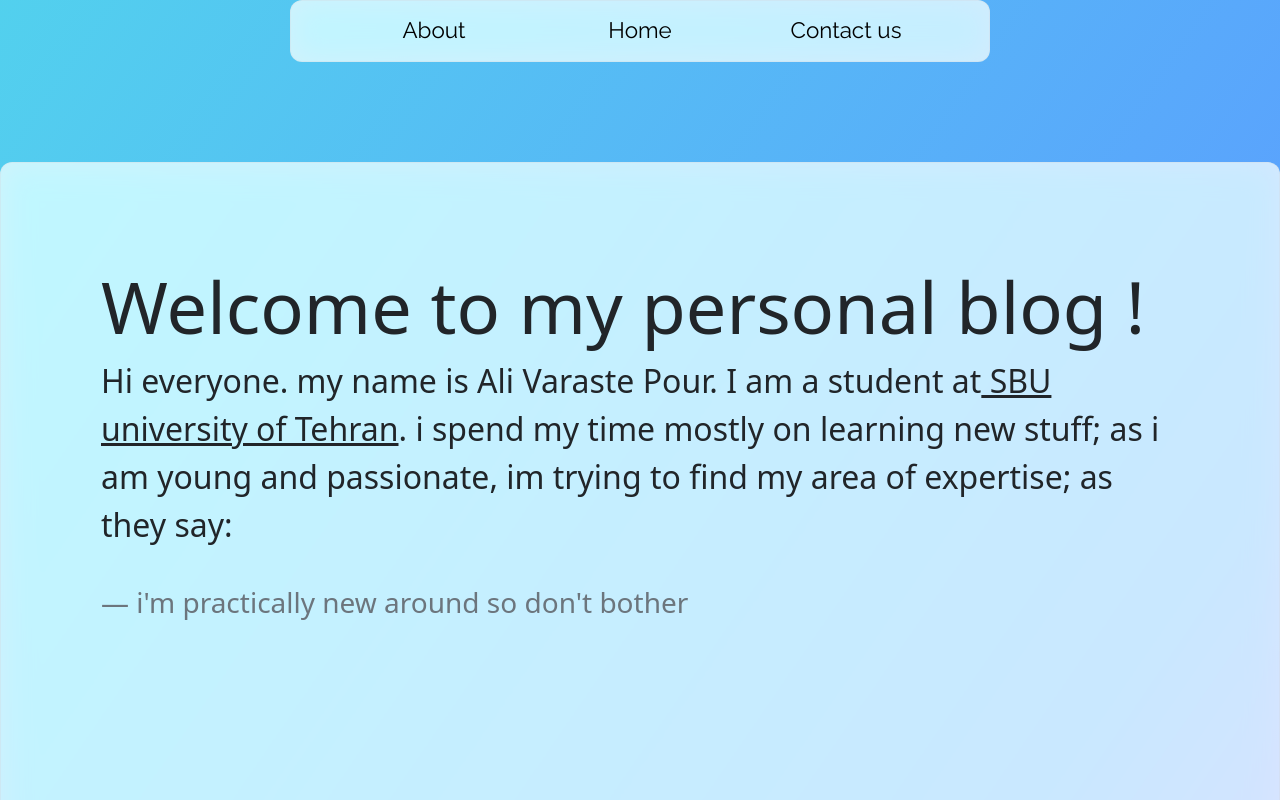
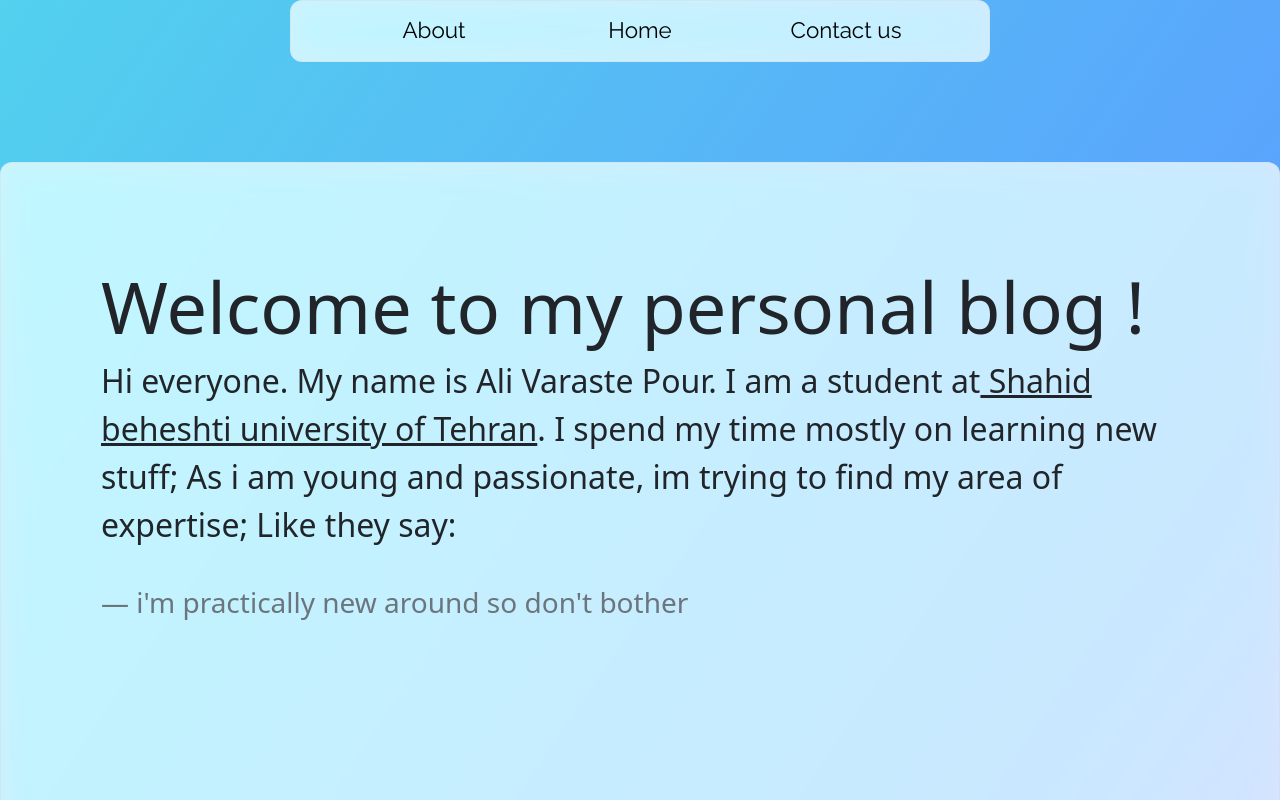
Before and after one commit to alivarastepour/personal-blog, a React (Create React App) app: page / in a window 1280 px wide. Shown: the top 800 px of the page. Built offline with nearby package versions, Linux system fonts and the light colour scheme.

Commit message:
Introduction details edit

```diff
--- a/src/Components/Introduction/index.tsx
+++ b/src/Components/Introduction/index.tsx
@@ -7,9 +7,9 @@ const Introduction = ()=> {
             <div className='grid-item content'>
                 <h1 className='display-2 header'>Welcome to my personal blog !</h1>
                 <div className='details'>
-                    Hi everyone. my name is Ali Varaste Pour. I am a student at
-                    <a target='_blank' className='link' href="https://www.sbu.ac.ir/" rel='noreferrer'> SBU university of Tehran</a>.
-                    i spend my time mostly on learning new stuff; as i am young and passionate, im trying to find my area of expertise; as they say:
+                    Hi everyone. My name is Ali Varaste Pour. I am a student at
+                    <a target='_blank' className='link' href="https://www.sbu.ac.ir/" rel='noreferrer'> Shahid beheshti university of Tehran</a>.
+                      I spend my time mostly on learning new stuff; As i am young and passionate, im trying to find my area of expertise; Like they say:
                     <br/>
                     <br/>
                     <blockquote className='blockquote-footer'>i'm practically new around so don't bother</blockquote>
```
